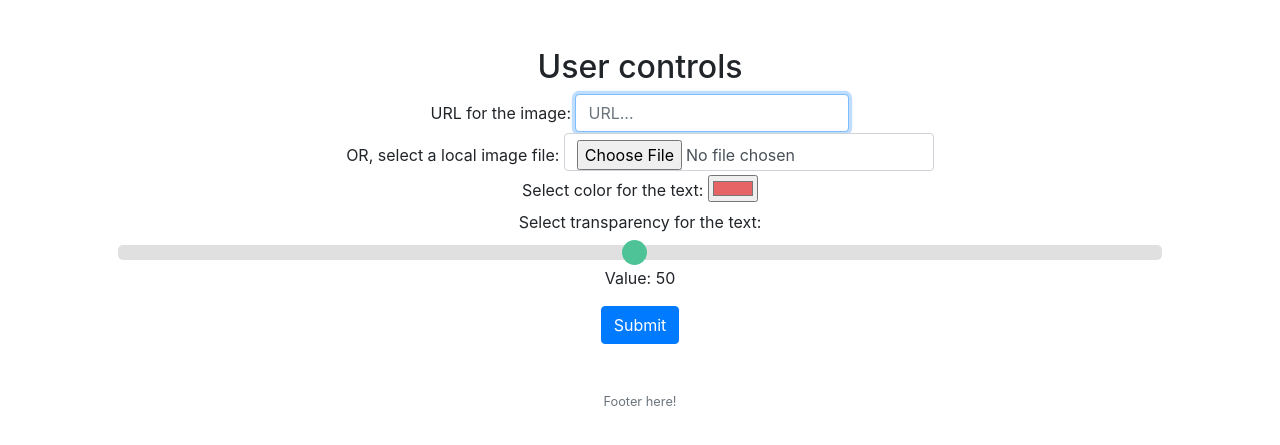
After one commit to aleksiheikkila/cs50_project-meme-generator, a Flask app: page /user_inputs in a window 1280 px wide. The commit adds this page. Shown: the top 445 px of the page. Run offline with Flask 2, Linux system fonts and the light colour scheme.

Commit message:
testing user control ideas for the front-end

```diff
--- a/app.py
+++ b/app.py
@@ -14,3 +14,10 @@ def index():
     """Show index.html"""
 
     return render_template("index.html")
+
+
+@app.route("/user_inputs")
+def user_inputs():
+    """Show index.html"""
+
+    return render_template("user_inputs.html")
--- a/styles/styles.css
+++ b/static/styles.css
@@ -67,3 +67,41 @@ tr:nth-child(even) {
       left: 10px;
       padding: 10px;
 }
+
+.slidecontainer {
+    width: 100%;
+  }
+
+.slider {
+-webkit-appearance: none;
+width: 100%;
+height: 15px;
+border-radius: 5px;
+background: #d3d3d3;
+outline: none;
+opacity: 0.7;
+-webkit-transition: .2s;
+transition: opacity .2s;
+}
+
+.slider:hover {
+opacity: 1;
+}
+
+.slider::-webkit-slider-thumb {
+-webkit-appearance: none;
+appearance: none;
+width: 25px;
+height: 25px;
+border-radius: 50%;
+background: #04AA6D;
+cursor: pointer;
+}
+
+.slider::-moz-range-thumb {
+width: 25px;
+height: 25px;
+border-radius: 50%;
+background: #04AA6D;
+cursor: pointer;
+}
--- /dev/null
+++ b/templates/user_inputs.html
@@ -0,0 +1,74 @@
+{% extends "layout.html" %}
+
+{% block title %}
+    Testing the user inputs
+{% endblock %}
+
+{% block main %}
+    <h2>User controls</h2>
+
+    <!--
+        1. File upload from local
+        2. text field for url
+
+        3. upper text
+        4. lower text
+
+        5. formatting. Color picker, transparency [0-100% ?]
+
+
+        WOuld be nice... upload image, show preview
+        Select bbox for text on the preview img.
+
+    -->
+
+    <div>
+        <form action="/" method="get">
+            <div class="form-group">
+                <label for="img_url">URL for the image:</label>
+                <input autocomplete="off" autofocus class="form-control" name="img_url"
+                       placeholder="URL..." type="text">
+
+                <br>
+                <label for="filename">OR, select a local image file:</label>
+                <input class="form-control" name="filename" id="filename" type="file" accept="image/*">
+
+                <div> <!-- This always converts the color to RGB hex -->
+                    <label for="upper_text_color">Select color for the text:</label>
+                    <input type="color" id="upper_text_color" name="upper_text_color" value="#e66465">
+                </div>
+
+
+                <div class="slidecontainer">
+                    <label for="transparency">Select transparency for the text:</label>
+                    <input type="range" min="1" max="100" value="50" class="slider" id="transparency_slider" name="transparency">
+                    <p>Value: <span id="transparency_val"></span></p>
+                </div>
+
+            </div>
+            <button class="btn btn-primary" type="submit">Submit</button>
+
+        </form>
+    </div>
+
+
+    <script>
+        var slider = document.getElementById("transparency_slider");
+        var output = document.getElementById("transparency_val");
+        output.innerHTML = slider.value;
+
+        slider.oninput = function() {
+          output.innerHTML = this.value;
+        }
+    </script>
+
+    <!-- Check
+        https://www.webtrickshome.com/forum/how-to-display-uploaded-image-in-html-using-javascript
+
+        https://stackoverflow.com/questions/10906734/how-to-upload-image-into-html5-canvas
+
+        Dunno how to create drag boxes for defining the bbox.
+        Could it work if the user can define the 4 corner coordinates, and the bbox would
+        be updated on top of the preview image to show where the text will be put into?
+    -->
+{% endblock %}
```
